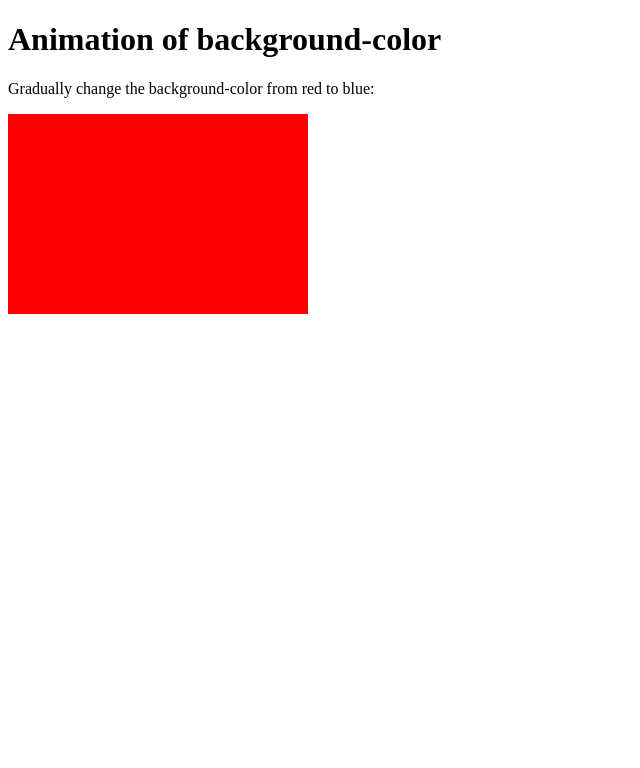
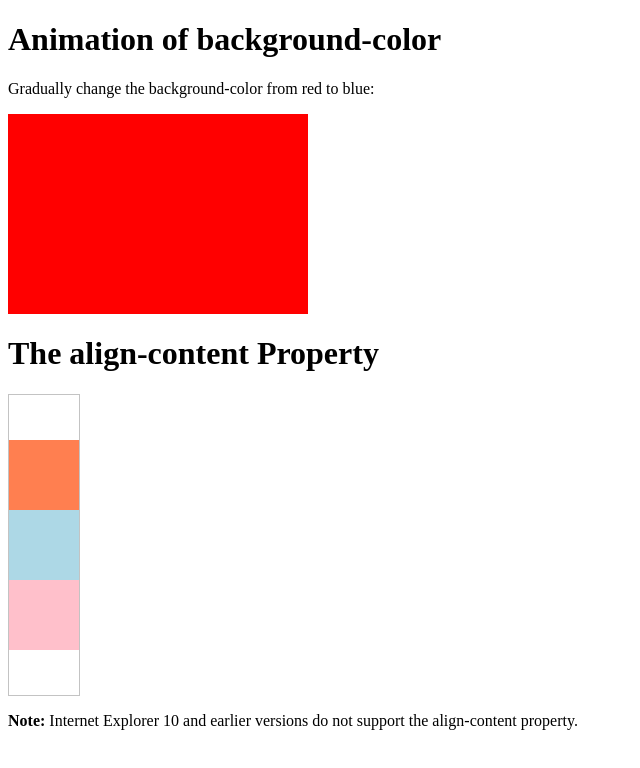
Before and after one commit to KawulJan/git-demo, a plain HTML site: page index4.html in a window 1280 px wide. Shown: the whole page, without its empty margins (0-640 px from the left). Drawn offline with Linux system fonts and the light colour scheme.

Commit message:
added new code

```diff
--- a/index4.html
+++ b/index4.html
@@ -13,6 +13,22 @@
   from {background-color: red;}
   to {background-color: blue;}
 }
+
+#main {
+  width: 70px;
+  height: 300px;
+  border: 1px solid #c3c3c3;
+  display: flex;
+  flex-wrap: wrap;
+  align-content: center;
+}
+
+#main div {
+  width: 70px;
+  height: 70px;
+}
+
+
 </style>
 </head>
 <body>
@@ -22,5 +38,17 @@
 
 <div id="myDIV"></div>
 
+
+<h1>The align-content Property</h1>
+
+<div id="main">
+  <div style="background-color:coral;"></div>
+  <div style="background-color:lightblue;"></div>
+  <div style="background-color:pink;"></div>
+</div>
+
+<p><b>Note:</b> Internet Explorer 10 and earlier versions do not support the align-content property.</p>
+
+
 </body>
 </html>
```
